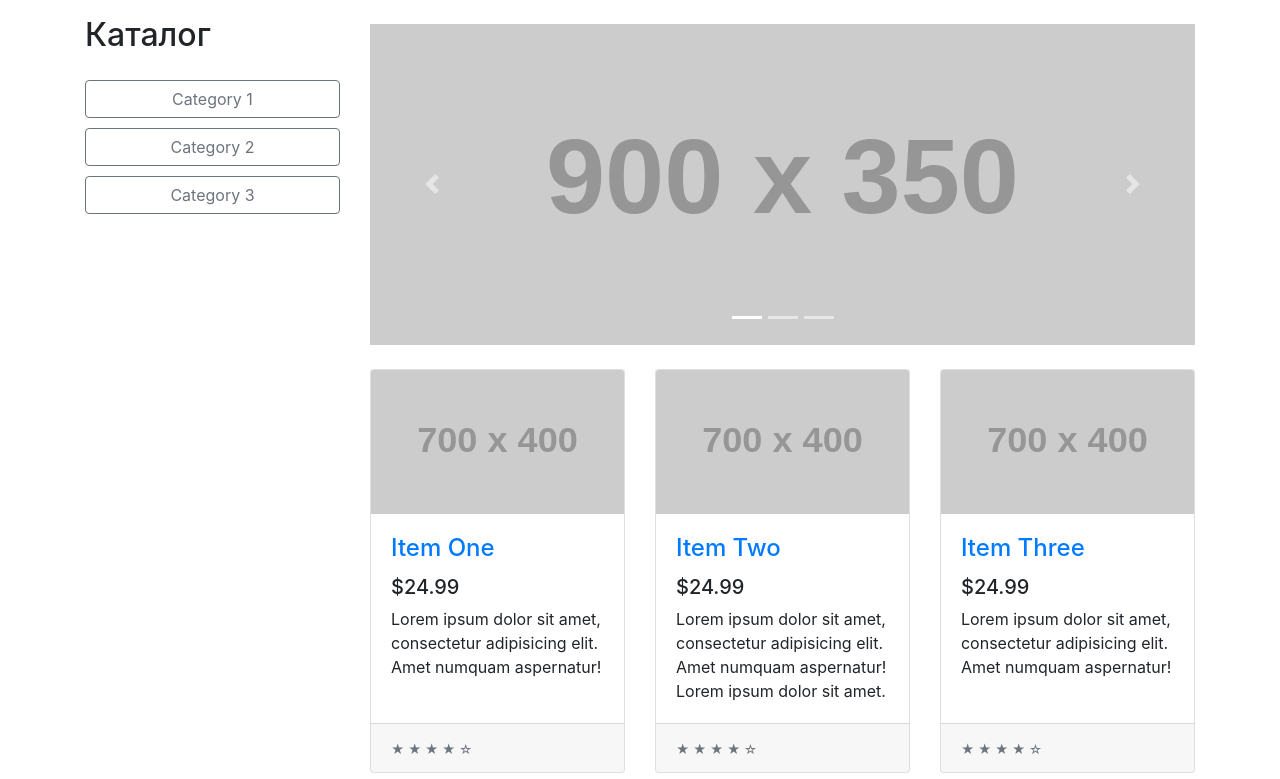
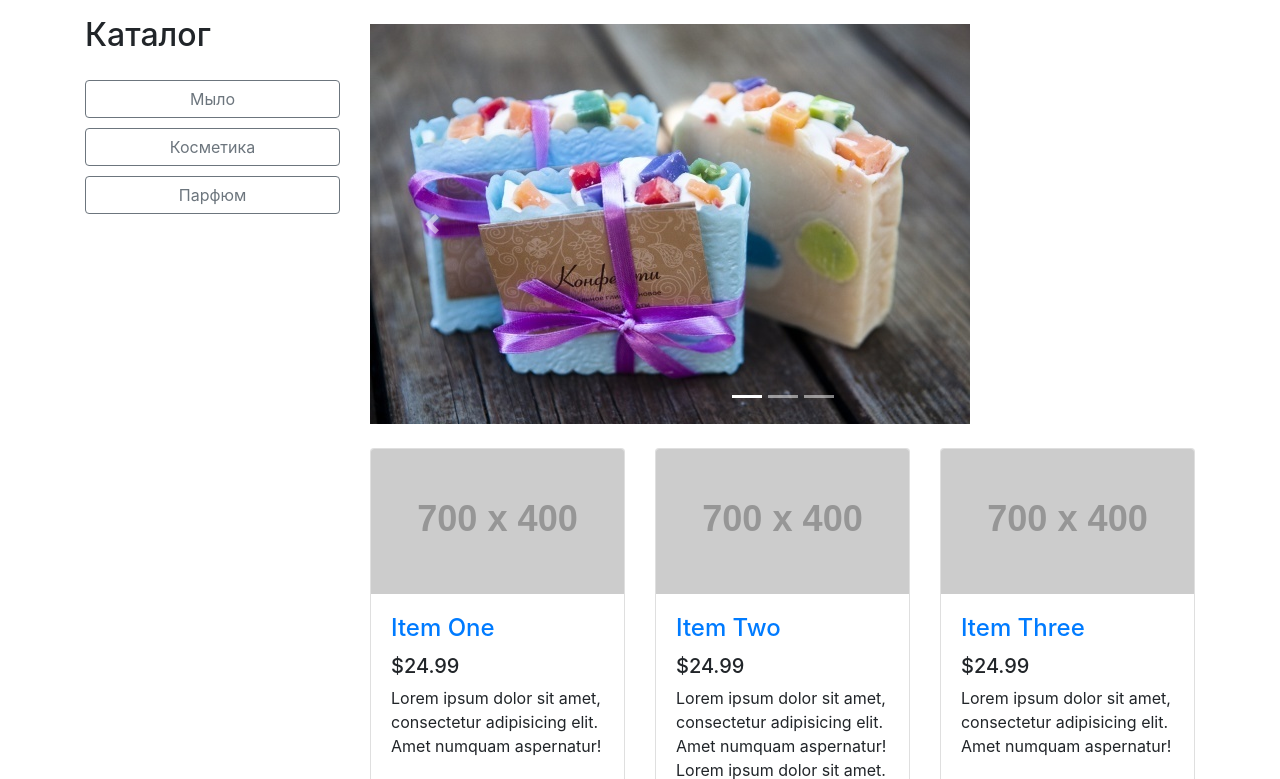
Before and after one commit to preboe/store, a Django app: page / in a window 1280 px wide. Shown: the part 56-835 px from the top of the page. Run offline with Django 3.2, Linux system fonts and the light colour scheme; grey boxes labelled with a size stand in for pictures from a placeholder-image service; some libraries are stand-ins or nearby versions.

Commit message:
не большие изменения в html

```diff
--- a/mainapp/templates/base.html
+++ b/mainapp/templates/base.html
@@ -9,6 +9,7 @@
   <meta name="description" content="">
   <meta name="author" content="">
   <link rel="stylesheet" href="{% static 'mainapp/css/mainapp.css' %}">
+
 
   <title>Shop Homepage - Start Bootstrap Template</title>
 
@@ -60,9 +61,9 @@
         <h2 class="my-3">Каталог</h2>
 
           <div class="list-group">
-            <a href="#" class="btn btn-outline-secondary">Category 1</a>
-            <a href="#" class="btn btn-outline-secondary">Category 2</a>
-            <a href="#" class="btn btn-outline-secondary">Category 3</a>
+            <a href="#" class="btn btn-outline-secondary">Мыло</a>
+            <a href="#" class="btn btn-outline-secondary">Косметика</a>
+            <a href="#" class="btn btn-outline-secondary">Парфюм</a>
           </div>
 
       </div>
@@ -78,7 +79,7 @@
           </ol>
           <div class="carousel-inner" role="listbox">
             <div class="carousel-item active">
-              <img class="d-block img-fluid" src="http://placehold.it/900x350" alt="First slide">
+              <img class="d-block img-fluid" src="mainapp/static/img/1234.jpg" alt="First slide">
             </div>
             <div class="carousel-item">
               <img class="d-block img-fluid" src="http://placehold.it/900x350" alt="Second slide">
```
Also changed, not shown: mainapp/static/img/1234.jpg (added).
